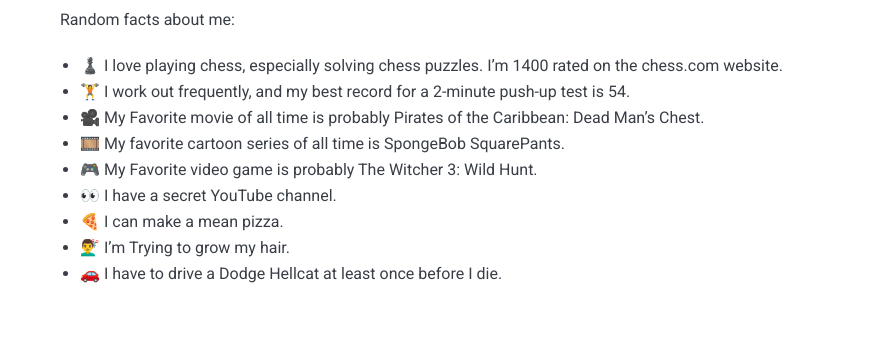
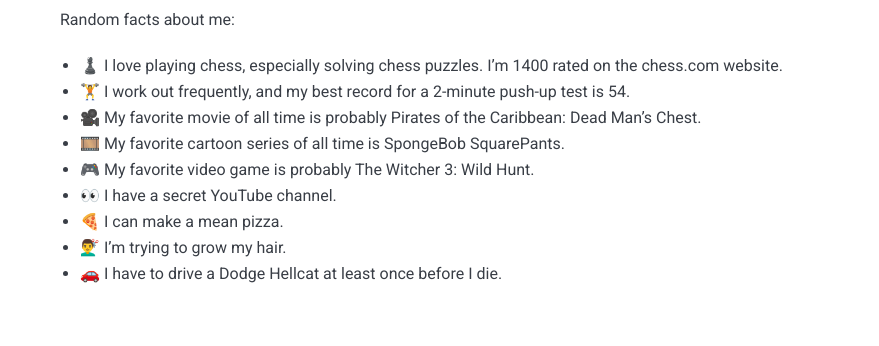
Before and after one commit to smohammadhejazi/smohammadhejazi.github.io, a Jekyll site: the page built from _pages/about.md, in a window 1280 px wide. Shown: the part 383-729 px from the top of the page, without its empty margins (200-1079 px from the left). Built offline with Jekyll 4.4.1, drawn with Linux system fonts in a browser that asks for light colours; nearby versions of some CDN libraries.

Commit message:
Fix typo

```diff
--- a/_pages/about.md
+++ b/_pages/about.md
@@ -11,10 +11,10 @@
 Random facts about me:
 - ♟️ I love playing chess, especially solving chess puzzles. I'm 1400 rated on the chess.com website.
 - 🏋️ I work out frequently, and my best record for a 2-minute push-up test is 54.
-- 🎥 My Favorite movie of all time is probably Pirates of the Caribbean: Dead Man's Chest.
+- 🎥 My favorite movie of all time is probably Pirates of the Caribbean: Dead Man's Chest.
 - 🎞️ My favorite cartoon series of all time is SpongeBob SquarePants.
-- 🎮 My Favorite video game is probably The Witcher 3: Wild Hunt.
+- 🎮 My favorite video game is probably The Witcher 3: Wild Hunt.
 - 👀 I have a secret YouTube channel.
 - 🍕 I can make a mean pizza.
-- 💇‍♂️ I'm Trying to grow my hair.
+- 💇‍♂️ I'm trying to grow my hair.
 - 🚗 I have to drive a Dodge Hellcat at least once before I die.
```
